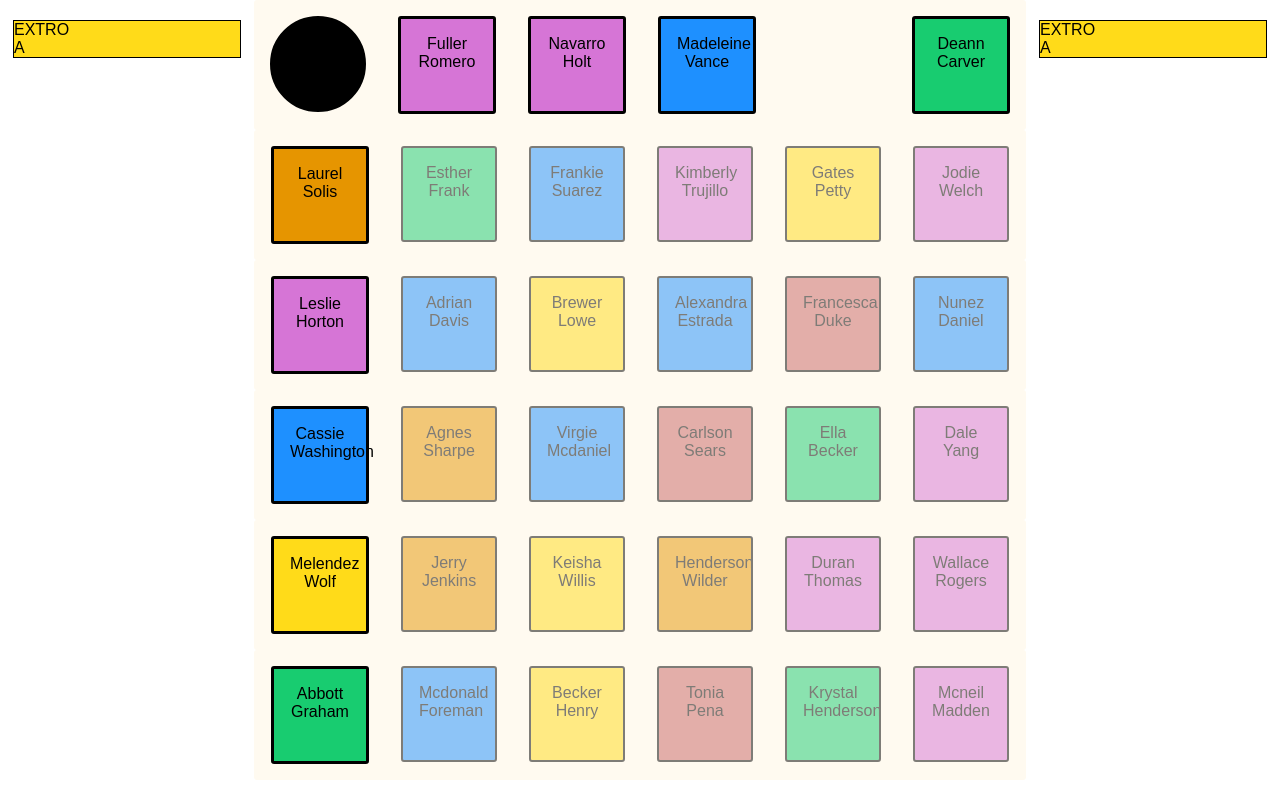
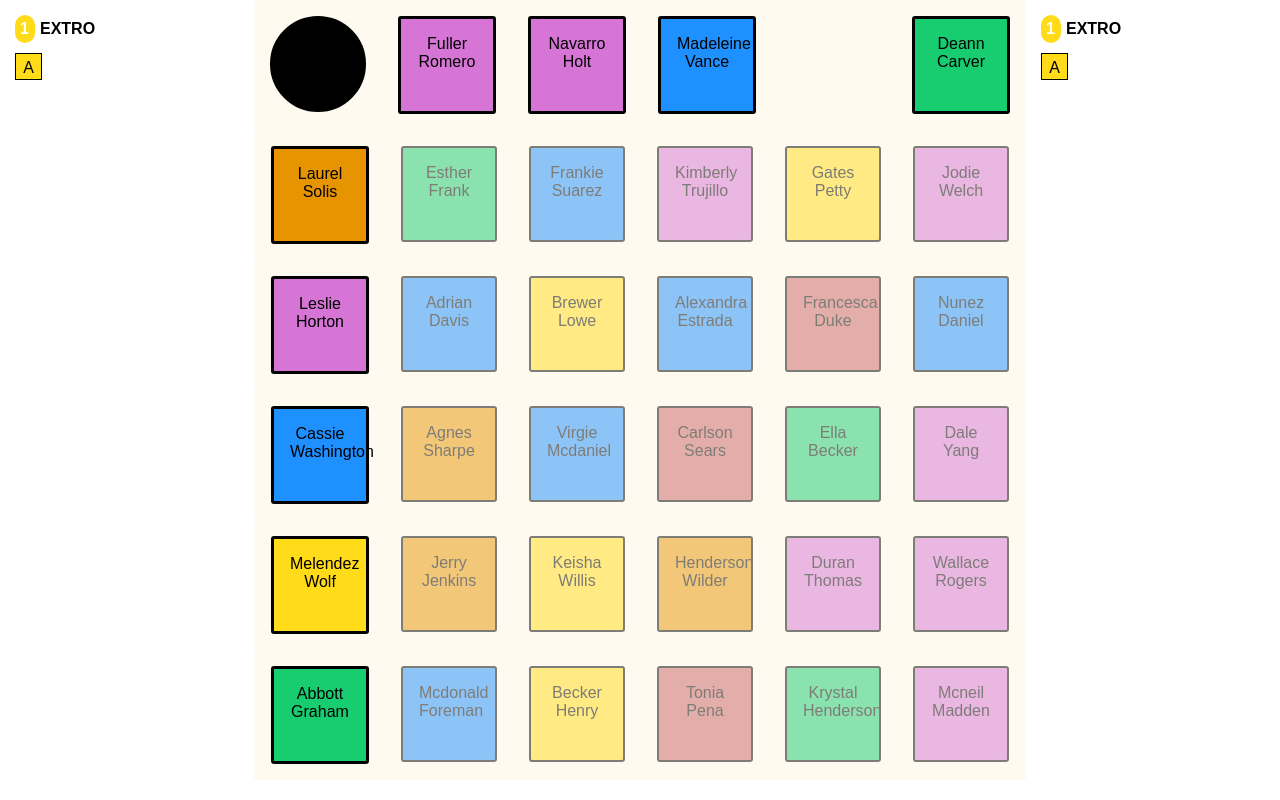
Before and after one commit to afrz/master-of-puppets, a React (Create React App) app: page / in a window 1280 px wide. Both pictures are taken after a click on the element "Avery Frost". Built offline with nearby package versions, Linux system fonts and the light colour scheme; the HTML template or start-up script is replaced by a standard one.

Commit message:
add style for family&cards

```diff
--- a/src/components/Player/PlayerBoard.jsx
+++ b/src/components/Player/PlayerBoard.jsx
@@ -30,9 +30,26 @@ const PlayerBoard = ({ cards }) => {
 };
 
 const FamilyThumbContainer = styled.div`
-  border: 1px solid black;
-  margin: 10px 3px;
-  background-color: ${props => props.backcolor};
+  margin-bottom: 20px;
+
+  .header {
+    font-weight: bold;
+
+    span {
+      display: inline-block;
+      padding: 5px;
+      min-width: 10px;
+
+      margin: 5px;
+      border-radius: 15px;
+      color: white;
+      background-color: ${props => props.backcolor};
+    }
+  }
+
+  .content {
+    display: flex;
+  }
 `;
 
 const FamilyThumb = ({ family, cards }) => {
@@ -40,16 +57,34 @@ const FamilyThumb = ({ family, cards }) => {
 
   return (
     <FamilyThumbContainer backcolor={family.color}>
-      <div>{family.company}</div>
-      {cards.map(x => <CardThumb key={getId(x)} card={x} />)}
+      <div className="header">
+        <span>{cards.length}</span>
+        {family.company}
+      </div>
+      <div className="content">
+        {cards.map(x => <CardThumb key={getId(x)} card={x} family={family} />)}
+      </div>
     </FamilyThumbContainer>
   );
 };
 
-const CardThumbContainer = styled.div``;
+const CardThumbContainer = styled.div`
+  margin: 5px;
+  padding: 5px;
+  border: 1px solid black;
+  height: 15px;
+  width: 15px;
+  text-align: center;
 
-const CardThumb = ({ card }) => {
-  return <CardThumbContainer>{card.name.substring(0, 1)}</CardThumbContainer>;
+  background-color: ${props => props.backcolor};
+`;
+
+const CardThumb = ({ card, family }) => {
+  return (
+    <CardThumbContainer backcolor={family.color}>
+      {card.name.substring(0, 1)}
+    </CardThumbContainer>
+  );
 };
 
 export default PlayerBoard;
```
